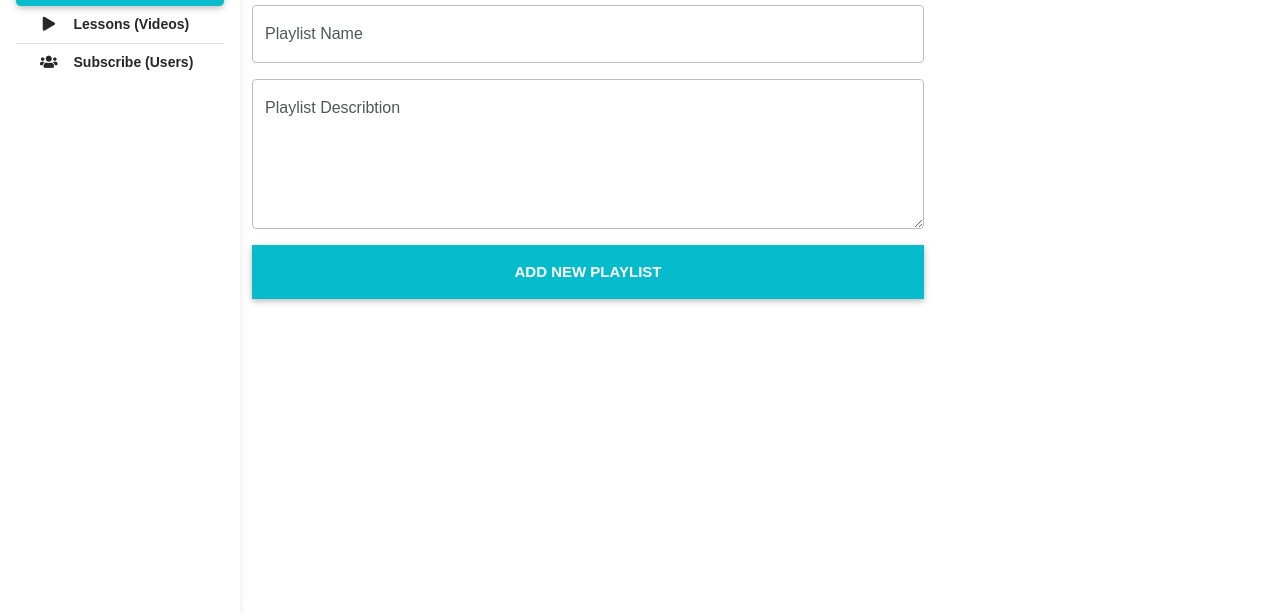
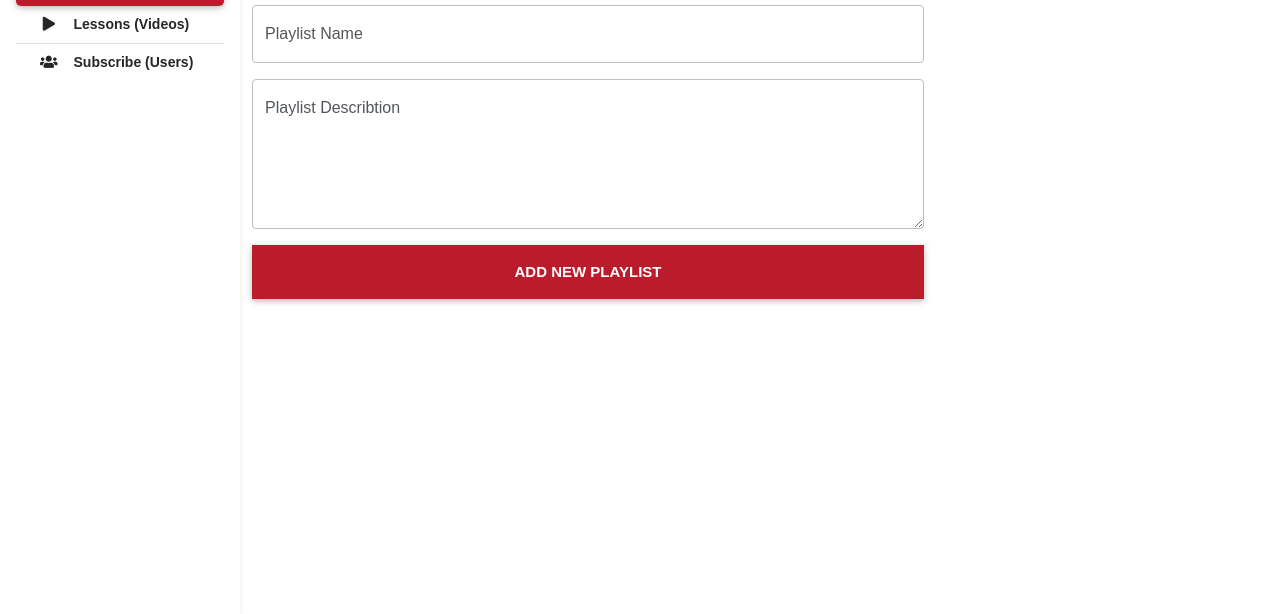
Before and after one commit to Ingimohamed/Learning-Courses, a website: page Learning-website/admin-add-new-playlist-form.html in a window 1280 px wide. Shown: the part 186-800 px from the top of the page. Drawn offline with nearby package versions, Linux system fonts and the light colour scheme.

Commit message:
change primary color

```diff
--- a/Learning-website/admin-add-new-playlist-form.html
+++ b/Learning-website/admin-add-new-playlist-form.html
@@ -7,7 +7,8 @@
   <meta http-equiv="x-ua-compatible" content="ie=edge" />
   <title>Akmal Academy</title>
   <!-- Font Awesome -->
-   <link rel="icon" href="img/favicon.png" type="image/x-icon" />
+  <link rel="icon" href="img/darkred-logo.png" type="image/x-icon" />
+
   <link rel="stylesheet" href="https://use.fontawesome.com/releases/v5.11.2/css/all.css" />
 
   <link rel="preconnect" href="https://fonts.googleapis.com">
--- a/Learning-website/css/style.css
+++ b/Learning-website/css/style.css
@@ -1,8 +1,8 @@
 :root{
     --mainTextColor:#52565b;
-    --primary: #06BBCC;
+    --primary: #BA1C2B;
     --light: #F0FBFC;
-    --dark: #181d38;
+    --dark: #78030E;
 }
 body {
     margin: 0;
```
Also changed, not shown: Learning-website/Playlist.html (+1 -1 lines), Learning-website/Service.html (+1 -1 lines), Learning-website/about-us.html (+1 -2 lines), Learning-website/admin-add-new-user-form.html (+2 -1 lines), Learning-website/admin-add-new-video-form.html (+2 -1 lines), Learning-website/admin-playlist.html (+2 -1 lines), Learning-website/admin-subscribe.html (+2 -1 lines), Learning-website/admin-videos.html (+2 -1 lines), Learning-website/authenticatorcode.html (+1 -1 lines), Learning-website/contactus.html (+1 -1 lines), Learning-website/forgetpassword.html (+1 -1 lines), Learning-website/index.html (+1 -1 lines), Learning-website/login.html (+1 -1 lines), Learning-website/not-found.html (+1 -1 lines), 3 more files.
